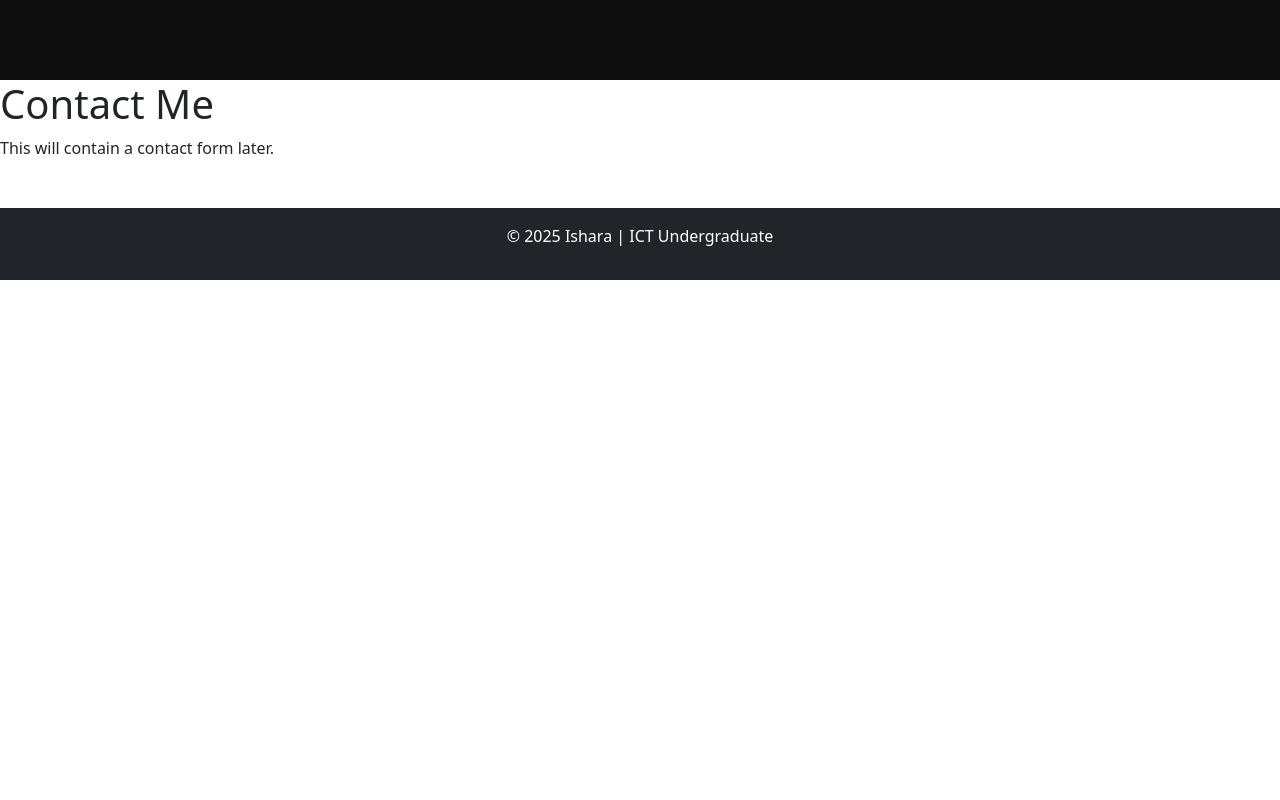
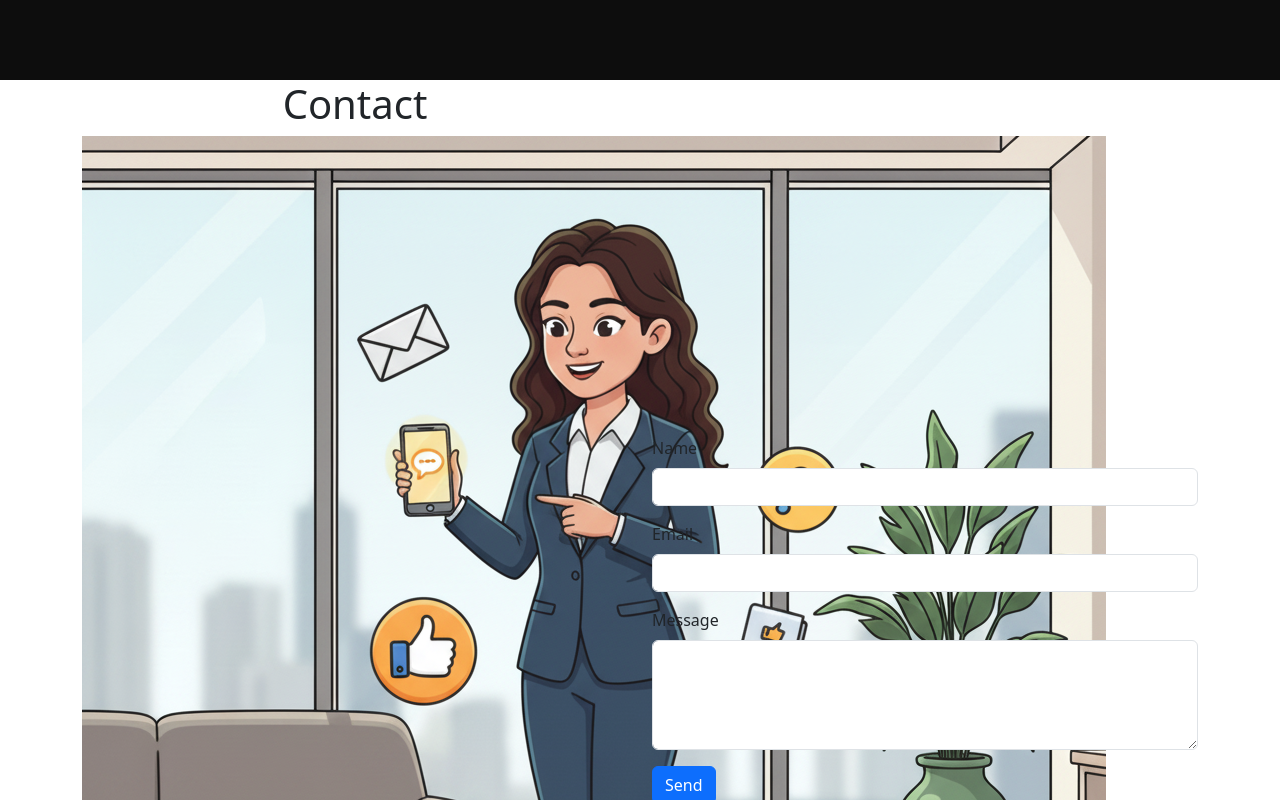
Before and after one commit to ICT-Courses/ict2233-ca-02-IsharaDilrukshiWijerathna, a React (Vite) app in the folder my-portfolio/: page / in a window 1280 px wide. Shown: the part 2320-3120 px from the top of the page. Before the commit the page ends 2600 px from the top, so only its background shows below. Built offline with nearby package versions, Linux system fonts and the light colour scheme.

Commit message:
Create the contact page.

```diff
--- a/my-portfolio/src/pages/Contact.jsx
+++ b/my-portfolio/src/pages/Contact.jsx
@@ -1,8 +1,84 @@
+// import styles
+import "../styles/contact.scss";
+
+//imoport image
+import contactImg from "../assets/images/contact.png";
+
+// import emailjs
+import emailjs from "@emailjs/browser";
+
+//import useRf
+import {useRef} from "react";
+
+//Contact page content
 export default function Contact() {
-  return (
-    <div className="contact-page">
-      <h1>Contact Me</h1>
-      <p>This will contain a contact form later.</p>
+  const form = useRef();
+
+  const sendEmail = (e) => {
+    e.preventDefault();
+
+    emailjs
+      .sendForm(
+        "service_eek61w5",    // Service ID
+        "template_wxf5e95",   // Template ID
+        form.current,
+        "QbBym5lKgY1crq9jL"   //Public key
+      )
+
+      .then(
+        (result) => {
+          alert ("Message sent successfully!");
+          form.current.reset();
+        },
+
+        (error) => {
+          alert ("Failed to send message. Try again!")
+        }
+
+      );
+  };
+
+  return(
+    <div className="contact-page d-flex align-items-center">
+      <div className="container">
+        <div className="row align-items-center">
+
+          {/* left side */}
+          <div className="col-md-6 text-center left-section">
+            <h1 className="contact-title"> Contact</h1>
+            <img
+              src={contactImg}
+              alt="Contact"
+              className="contact-img"
+            />
+          </div>
+
+          {/* right side */}
+          <div className="col-md-6 right-section">
+            <form ref={form} onSubmit={sendEmail}>
+
+              <div className="mb-3">
+                <label className="form-label"> Name</label>
+                <input type="text" name="user_name" className="form-control" required></input>
+              </div>
+
+              <div className="mb-3">
+                <label className="form-label"> Email</label>
+                <input type="email" name="user_email" className="form-control" required></input>
+              </div>
+
+              <div className="mb-3">
+                <label className="form-label"> Message </label>
+                <textarea name="message" className="form-control" rows="4" required></textarea>
+              </div>
+
+              <button type="submit" className="btn btn-primary">Send</button>
+
+            </form>
+
+          </div>
+        </div>
+      </div>
     </div>
   );
 }
```
